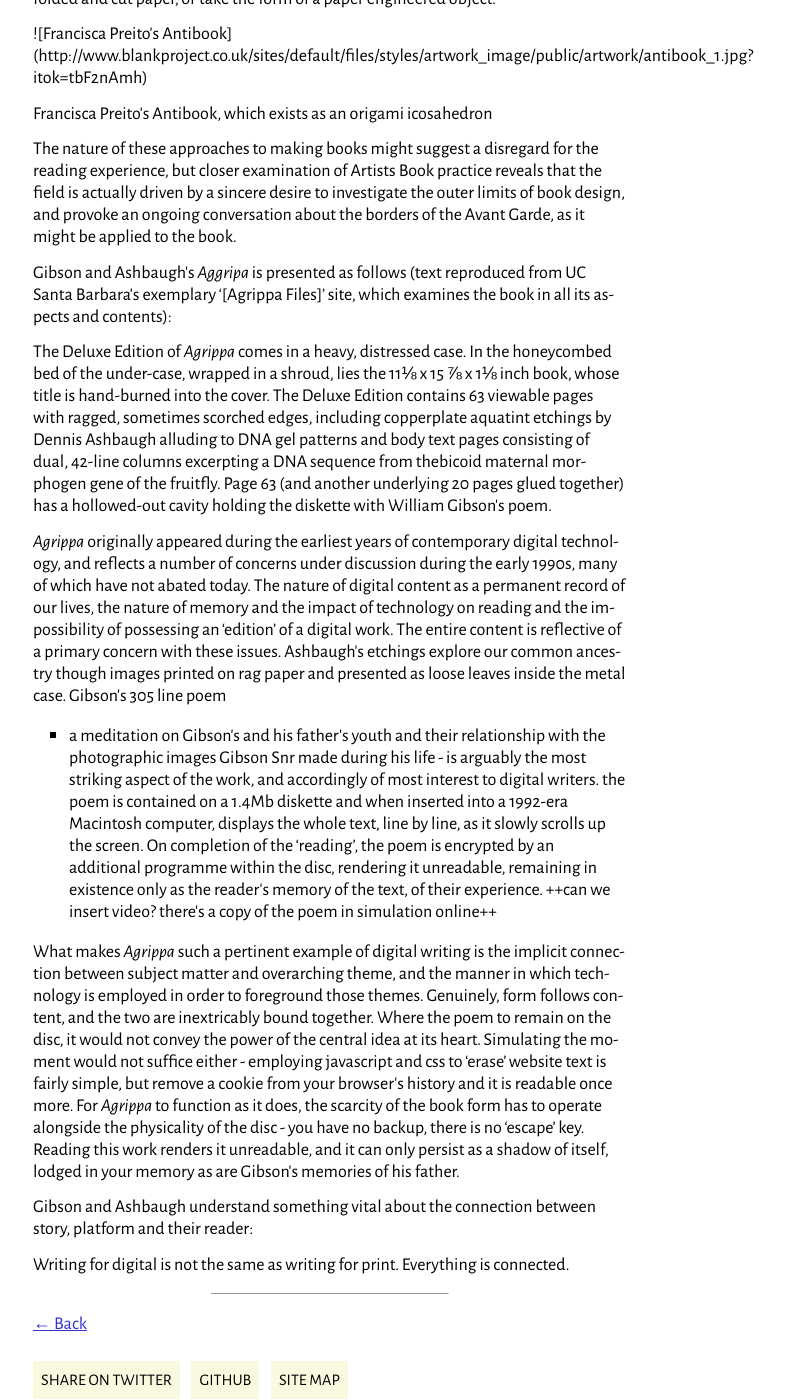
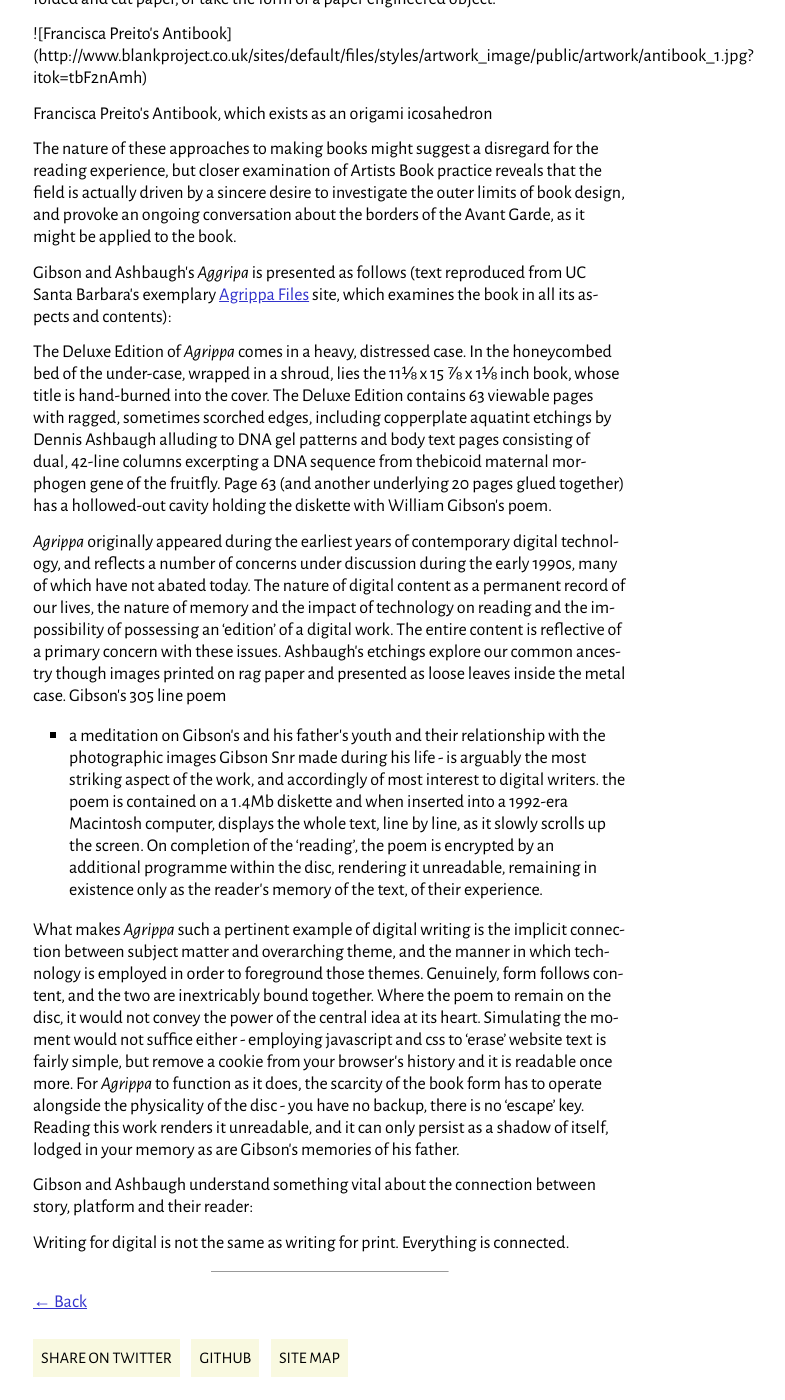
Before and after one commit to baldurbjarnason/this-is-not-a-book, a Jekyll site: the page built from What_does_the_reader_want/Agrippa.md, in a window 1280 px wide and 1400 px high, scrolled down 749 px. Shown: the whole window, without its empty margins (310-1095 px from the left). Built offline with Jekyll 4.4.1, drawn with Linux system fonts in a browser that asks for light colours.

Commit message:
Update Agrippa.md

```diff
--- a/What_does_the_reader_want/Agrippa.md
+++ b/What_does_the_reader_want/Agrippa.md
@@ -47,7 +47,7 @@ conversation about the borders of the Avant Garde, as it might be
 applied to the book.
 
 Gibson and Ashbaugh’s *Aggripa* is presented as follows (text reproduced
-from UC Santa Barbara’s exemplary ‘\[Agrippa Files\]’ site, which
+from UC Santa Barbara’s exemplary [Agrippa Files](http://agrippa.english.ucsb.edu/) site, which
 examines the book in all its aspects and contents):
 
 The Deluxe Edition of *Agrippa* comes in a heavy, distressed case. In
@@ -78,8 +78,7 @@ and when inserted into a 1992-era Macintosh computer, displays the whole
 text, line by line, as it slowly scrolls up the screen. On completion of
 the ‘reading’, the poem is encrypted by an additional programme within
 the disc, rendering it unreadable, remaining in existence only as the
-reader’s memory of the text, of their experience. ++can we insert video?
-there’s a copy of the poem in simulation online++
+reader’s memory of the text, of their experience.
 
 What makes *Agrippa* such a pertinent example of digital writing is the
 implicit connection between subject matter and overarching theme, and
```
